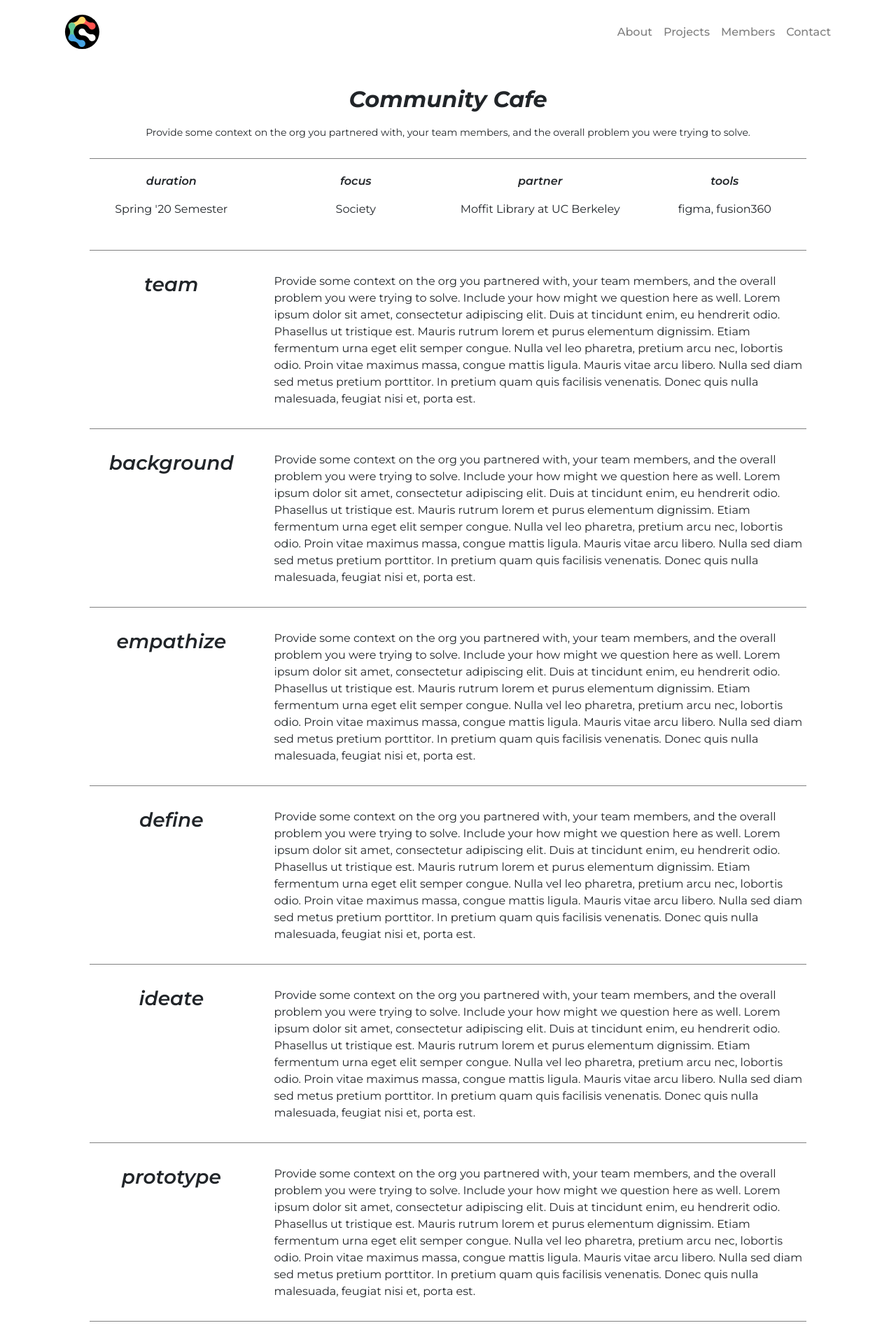
After one commit to inventioncorps/icb-website, a PHP site: page /projects/community-cafe.html in a window 1280 px wide. The commit adds this page. Shown: the top 1920 px of the page at 70% size. Run offline with PHP 8.4, Linux system fonts and the light colour scheme; some libraries are stand-ins or nearby versions.

Commit message:
new projects page for community cafe

```diff
--- a/assets/css/styles.css
+++ b/assets/css/styles.css
@@ -64,19 +64,6 @@ nav {
   height: 75%;
 }
 
-.landing {
-  /* The image used */
-  background-image: url("../img/landingimg.svg");
-
-  /* Full height */
-  height: 100%;
-
-  /* Center and scale the image nicely */
-  background-position: center;
-  background-repeat: no-repeat;
-  background-size: cover;
-}
-
 .landing-text > h3 {
   font-weight: 800;
   font-size: 1.5rem;
@@ -87,6 +74,12 @@ nav {
   font-weight: 800;
   text-transform: uppercase;
   font-size: 2rem;
+  background-color: white;
+}
+
+.contact-txt > h2 {
+  font-weight: 800;
+  font-size: 10px;
   background-color: white;
 }
 
@@ -347,7 +340,7 @@ img:hover {
   display: -ms-grid;
   display: grid;
   -ms-grid-columns: auto auto auto auto auto;
-      grid-template-columns: auto auto auto auto auto;
+  grid-template-columns: auto auto auto auto auto;
   grid-gap: 10px;
   padding: 10px;
 }
@@ -357,4 +350,40 @@ img:hover {
   padding: 20px 0;
   font-size: 30px;
 }
+
+#overview {
+  display: -webkit-box;
+  display: -ms-flexbox;
+  display: flex;
+  -webkit-box-pack: center;
+  -ms-flex-pack: center;
+  justify-content: center;
+}
+
+.overview-container {
+  padding-top: 4vh;
+  padding-right: 10vw;
+  padding-left: 10vw;
+}
+
+.overview-container > p {
+  font-size: 14px;
+}
+
+.project-overview-container {
+  border-top-style: solid;
+  border-top-width: 0.5px;
+  border-top-color: gray;
+  border-bottom-style: solid;
+  border-bottom-width: 0.5px;
+  border-bottom-color: gray;
+  font-style: italic;
+}
+
+.project-content-container {
+  border-bottom-style: solid;
+  border-bottom-width: 0.5px;
+  border-bottom-color: gray;
+  font-style: italic;
+}
 /*# sourceMappingURL=styles.css.map */
--- a/assets/css/styles.scss
+++ b/assets/css/styles.scss
@@ -105,6 +105,12 @@ nav {
     background-color: white;
     // border-bottom: 10px solid $blue;
 }
+
+.contact-txt > h2 {
+    font-weight: 800;
+    font-size: 10px;
+    background-color: white;
+  }
 
 #about, #projects, #contact {
     display: flex;
@@ -284,6 +290,8 @@ footer {
     -ms-flex-wrap: wrap; /* IE10 */
     flex-wrap: wrap;
     padding: 10 10px;
+    padding-bottom: 30px;
+
   }
 
   /* Create four equal columns that sits next to each other */
@@ -367,5 +375,42 @@ footer {
     font-size: 30px;
   }
 
+  //PROJECTS PAGE
+  #overview {
+    display: -webkit-box;
+    display: -ms-flexbox;
+    display: flex;
+    -webkit-box-pack: center;
+        -ms-flex-pack: center;
+            justify-content: center;
+  }
+
+  .overview-container {
+    padding-top: 4vh;
+    padding-right: 10vw;
+    padding-left: 10vw;
+  }
+
+  .overview-container > p {
+      font-size: 14px;
+  }
+
+  .project-overview-container {
+    border-top-style: solid;
+    border-top-width: 0.5px;
+    border-top-color: gray;
+    border-bottom-style: solid;
+    border-bottom-width: 0.5px;
+    border-bottom-color: gray;
+    font-style: italic;
+  }
+
+  .project-content-container {
+    border-bottom-style: solid;
+    border-bottom-width: 0.5px;
+    border-bottom-color: gray;
+    font-style: italic;
+  }
+
   #myClip {
   }
--- a/index.html
+++ b/index.html
@@ -85,7 +85,7 @@
                     </a>
                   </div>
                   <div class="col-sm">
-                    <a href="projects/alemany-farm.html">
+                    <a href="projects/community-cafe.html">
                         <img src="assets/img/community cafe rect.svg" alt="Pizza with a Purpose" style=  "box-shadow: 0px 0px 25px rgba(0, 0, 0, 0.14);">
                     </a>
                   </div>
@@ -148,7 +148,9 @@
     <!-- Contact Section -->
     <section id="contact">
         <div class="container">
+            <div class="contact-txt">
             <h2 id="contact-text">Collaborate with us.</h2>
+            </div>
             <div class="line"></div>
             <div class="social-icons">
                 <a href="mailto:inventioncorps@icb.berkeley.edu" target="_blank"><i class="fas fa-envelope"></i></a>
--- a/projects/alemany-farm.html
+++ b/projects/alemany-farm.html
@@ -99,7 +99,7 @@ body {
   font-style: italic;
   text-decoration: underline;
   text-decoration-color: #99CCFF;
-  text-decoration-thickness: 7px;
+  text-decoration-thickness: 100px;
 }
 
 
--- /dev/null
+++ b/projects/community-cafe.html
@@ -0,0 +1,208 @@
+<!DOCTYPE html>
+<html lang="en" id="top">
+
+<head>
+  <meta charset="UTF-8" />
+  <meta name="viewport" content="width=device-width, initial-scale=1, shrink-to-fit=no">
+
+  <title>Community Cafe</title>
+  <meta name="description" content="Spring 2020: Community Cafe"/>
+  <link rel="icon" href="../assets/img/favicon.ico" type="image/x-icon" />
+
+  <!-- Custom Fonts -->
+  <link href="https://fonts.googleapis.com/css2?family=Montserrat:ital,wght@0,300;0,400;0,500;0,600;0,700;0,800;1,600;1,700&display=swap" rel="stylesheet">
+  <!-- Font Awesome -->
+  <script src="https://kit.fontawesome.com/bd860f6242.js" crossorigin="anonymous"></script>
+  <!-- Bootstrap Styling -->
+  <link rel="stylesheet" href="https://stackpath.bootstrapcdn.com/bootstrap/4.1.3/css/bootstrap.min.css" integrity="sha384-MCw98/SFnGE8fJT3GXwEOngsV7Zt27NXFoaoApmYm81iuXoPkFOJwJ8ERdknLPMO" crossorigin="anonymous">
+  <!-- Custom Styling -->
+  <link rel="stylesheet" href="../assets/css/styles.css" type="text/css" />
+</head>
+
+<body>
+    <!-- Navigation Bar -->
+    <nav class="navbar sticky-top navbar-expand-lg navbar-light">
+        <div class="container">
+            <div class="d-flex flex-grow-1">
+                <a class="navbar-brand" href="../index.html">
+                    <img src="../assets/img/logo.svg" width="65" height="65" class="d-inline-block align-top" alt="Invention Corps Logo">
+                </a>
+                <div class="w-100 text-right">
+                    <button class="navbar-toggler" type="button" data-toggle="collapse" data-target="#navbarNav" aria-controls="navbarNav" aria-expanded="false" aria-label="Toggle navigation">
+                        <span class="navbar-toggler-icon"></span>
+                    </button>
+                </div>
+            </div>
+            <div class="collapse navbar-collapse flex-grow-1 text-right" id="navbarNav">
+                <ul class="navbar-nav ml-auto flex-nowrap">
+                    <li class="nav-item">
+                        <a class="nav-link" href="#about">About</a>
+                    </li>
+                    <li class="nav-item">
+                        <a class="nav-link" href="#projects">Projects</a>
+                    </li>
+                    <li class="nav-item">
+                        <a class="nav-link" href="#members">Members</a>
+                    </li>
+                    <li class="nav-item">
+                        <a class="nav-link" href="#contact">Contact</a>
+                    </li>
+                </ul>
+            </div>
+        </div>
+    </nav>
+
+    <!-- Overview Section -->
+        <div class="overview-container">
+            <h2>Community Cafe</h2>
+            <p class="project" style="text-align: center; padding-bottom: 10px; padding-top: 10px;">
+                Provide some context on the org you partnered with, your team members, and the overall problem you were trying to solve.
+            </p>
+            <div class="project-overview-container">
+                <div class="row">
+                  <div class="col-sm">
+                    <p class="project" style="text-align: center; padding-top: 20px;">
+                        duration
+                    </p>
+                    <p style="text-align: center; font-style: normal;">
+                        Spring '20 Semester
+                    </p>
+                  </div>
+                  <div class="col-sm">
+                    <p class="project" style="text-align: center; padding-top: 20px">
+                        focus
+                    </p>
+                    <p style="text-align: center; font-style: normal;">
+                        Society
+                    </p>
+                  </div>
+                  <div class="col-sm">
+                    <p class="project" style="text-align: center; padding-top: 20px">
+                        partner
+                    </p>
+                    <p style="text-align: center; font-style: normal;">
+                        Moffit Library at UC Berkeley
+                    </p>
+                  </div>
+                  <div class="col-sm">
+                    <p class="project" style="text-align: center; padding-top: 20px">
+                        tools
+                    </p>
+                    <p style="text-align: center; font-style: normal;">
+                        figma, fusion360
+                    </p>
+                  </div>
+                </div>
+              </div>
+        </div>
+        <div class="overview-container">
+            <div class="project-content-container">
+                <div class="row">
+                    <div class="col-3">
+                        <h3 style="text-align: center;">team</h3>
+                    </div>
+                    <div class="col-9" style="font-style: normal;">Provide some context on the org you partnered with, your team members, and the overall problem you were trying to solve. Include your how might we question here as well. Lorem ipsum dolor sit amet, consectetur adipiscing elit. Duis at tincidunt enim, eu hendrerit odio. Phasellus ut tristique est. Mauris rutrum lorem et purus elementum dignissim. Etiam fermentum urna eget elit semper congue. Nulla vel leo pharetra, pretium arcu nec, lobortis odio. Proin vitae maximus massa, congue mattis ligula. Mauris vitae arcu libero. Nulla sed diam sed metus pretium porttitor. In pretium quam quis facilisis venenatis. Donec quis nulla malesuada, feugiat nisi et, porta est.</div>
+                </div>
+            </div>
+        </div>
+        <div class="overview-container">
+            <div class="project-content-container">
+                <div class="row">
+                    <div class="col-3">
+                        <h3 style="text-align: center;">background</h3>
+                    </div>
+                    <div class="col-9" style="font-style: normal;">Provide some context on the org you partnered with, your team members, and the overall problem you were trying to solve. Include your how might we question here as well. Lorem ipsum dolor sit amet, consectetur adipiscing elit. Duis at tincidunt enim, eu hendrerit odio. Phasellus ut tristique est. Mauris rutrum lorem et purus elementum dignissim. Etiam fermentum urna eget elit semper congue. Nulla vel leo pharetra, pretium arcu nec, lobortis odio. Proin vitae maximus massa, congue mattis ligula. Mauris vitae arcu libero. Nulla sed diam sed metus pretium porttitor. In pretium quam quis facilisis venenatis. Donec quis nulla malesuada, feugiat nisi et, porta est.</div>
+                </div>
+            </div>
+        </div>
+        <div class="overview-container">
+            <div class="project-content-container">
+                <div class="row">
+                    <div class="col-3">
+                        <h3 style="text-align: center;">empathize</h3>
+                    </div>
+                    <div class="col-9" style="font-style: normal;">Provide some context on the org you partnered with, your team members, and the overall problem you were trying to solve. Include your how might we question here as well. Lorem ipsum dolor sit amet, consectetur adipiscing elit. Duis at tincidunt enim, eu hendrerit odio. Phasellus ut tristique est. Mauris rutrum lorem et purus elementum dignissim. Etiam fermentum urna eget elit semper congue. Nulla vel leo pharetra, pretium arcu nec, lobortis odio. Proin vitae maximus massa, congue mattis ligula. Mauris vitae arcu libero. Nulla sed diam sed metus pretium porttitor. In pretium quam quis facilisis venenatis. Donec quis nulla malesuada, feugiat nisi et, porta est.</div>
+                </div>
+            </div>
+        </div>
+        <div class="overview-container">
+            <div class="project-content-container">
+                <div class="row">
+                    <div class="col-3">
+                        <h3 style="text-align: center;">define</h3>
+                    </div>
+                    <div class="col-9" style="font-style: normal;">Provide some context on the org you partnered with, your team members, and the overall problem you were trying to solve. Include your how might we question here as well. Lorem ipsum dolor sit amet, consectetur adipiscing elit. Duis at tincidunt enim, eu hendrerit odio. Phasellus ut tristique est. Mauris rutrum lorem et purus elementum dignissim. Etiam fermentum urna eget elit semper congue. Nulla vel leo pharetra, pretium arcu nec, lobortis odio. Proin vitae maximus massa, congue mattis ligula. Mauris vitae arcu libero. Nulla sed diam sed metus pretium porttitor. In pretium quam quis facilisis venenatis. Donec quis nulla malesuada, feugiat nisi et, porta est.</div>
+                </div>
+            </div>
+        </div>
+        <div class="overview-container">
+            <div class="project-content-container">
+                <div class="row">
+                    <div class="col-3">
+                        <h3 style="text-align: center;">ideate</h3>
+                    </div>
+                    <div class="col-9" style="font-style: normal;">Provide some context on the org you partnered with, your team members, and the overall problem you were trying to solve. Include your how might we question here as well. Lorem ipsum dolor sit amet, consectetur adipiscing elit. Duis at tincidunt enim, eu hendrerit odio. Phasellus ut tristique est. Mauris rutrum lorem et purus elementum dignissim. Etiam fermentum urna eget elit semper congue. Nulla vel leo pharetra, pretium arcu nec, lobortis odio. Proin vitae maximus massa, congue mattis ligula. Mauris vitae arcu libero. Nulla sed diam sed metus pretium porttitor. In pretium quam quis facilisis venenatis. Donec quis nulla malesuada, feugiat nisi et, porta est.</div>
+                </div>
+            </div>
+        </div>
+        <div class="overview-container">
+            <div class="project-content-container">
+                <div class="row">
+                    <div class="col-3">
+                        <h3 style="text-align: center;">prototype</h3>
+                    </div>
+                    <div class="col-9" style="font-style: normal;">Provide some context on the org you partnered with, your team members, and the overall problem you were trying to solve. Include your how might we question here as well. Lorem ipsum dolor sit amet, consectetur adipiscing elit. Duis at tincidunt enim, eu hendrerit odio. Phasellus ut tristique est. Mauris rutrum lorem et purus elementum dignissim. Etiam fermentum urna eget elit semper congue. Nulla vel leo pharetra, pretium arcu nec, lobortis odio. Proin vitae maximus massa, congue mattis ligula. Mauris vitae arcu libero. Nulla sed diam sed metus pretium porttitor. In pretium quam quis facilisis venenatis. Donec quis nulla malesuada, feugiat nisi et, porta est.</div>
+                </div>
+            </div>
+        </div>
+        <div class="overview-container">
+            <div class="project-content-container">
+                <div class="row">
+                    <div class="col-3">
+                        <h3 style="text-align: center;">test</h3>
+                    </div>
+                    <div class="col-9" style="font-style: normal;">Provide some context on the org you partnered with, your team members, and the overall problem you were trying to solve. Include your how might we question here as well. Lorem ipsum dolor sit amet, consectetur adipiscing elit. Duis at tincidunt enim, eu hendrerit odio. Phasellus ut tristique est. Mauris rutrum lorem et purus elementum dignissim. Etiam fermentum urna eget elit semper congue. Nulla vel leo pharetra, pretium arcu nec, lobortis odio. Proin vitae maximus massa, congue mattis ligula. Mauris vitae arcu libero. Nulla sed diam sed metus pretium porttitor. In pretium quam quis facilisis venenatis. Donec quis nulla malesuada, feugiat nisi et, porta est.</div>
+                </div>
+            </div>
+        </div>
+        <div class="overview-container">
+            <div class="project-content-container">
+                <div class="row">
+                    <div class="col-3">
+                        <h3 style="text-align: center;">solution</h3>
+                    </div>
+                    <div class="col-9" style="font-style: normal;">Provide some context on the org you partnered with, your team members, and the overall problem you were trying to solve. Include your how might we question here as well. Lorem ipsum dolor sit amet, consectetur adipiscing elit. Duis at tincidunt enim, eu hendrerit odio. Phasellus ut tristique est. Mauris rutrum lorem et purus elementum dignissim. Etiam fermentum urna eget elit semper congue. Nulla vel leo pharetra, pretium arcu nec, lobortis odio. Proin vitae maximus massa, congue mattis ligula. Mauris vitae arcu libero. Nulla sed diam sed metus pretium porttitor. In pretium quam quis facilisis venenatis. Donec quis nulla malesuada, feugiat nisi et, porta est.</div>
+                </div>
+            </div>
+        </div>
+        <div class="overview-container">
+            <div class="project-content-container">
+                <div class="row">
+                    <div class="col-3">
+                        <h3 style="text-align: center;">next steps</h3>
+                    </div>
+                    <div class="col-9" style="font-style: normal;">Provide some context on the org you partnered with, your team members, and the overall problem you were trying to solve. Include your how might we question here as well. Lorem ipsum dolor sit amet, consectetur adipiscing elit. Duis at tincidunt enim, eu hendrerit odio. Phasellus ut tristique est. Mauris rutrum lorem et purus elementum dignissim. Etiam fermentum urna eget elit semper congue. Nulla vel leo pharetra, pretium arcu nec, lobortis odio. Proin vitae maximus massa, congue mattis ligula. Mauris vitae arcu libero. Nulla sed diam sed metus pretium porttitor. In pretium quam quis facilisis venenatis. Donec quis nulla malesuada, feugiat nisi et, porta est.</div>
+                </div>
+            </div>
+        </div>
+
+    <!-- Footer -->
+    <!-- <footer>
+        <div class="container d-flex justify-content-center align-items-center">
+            <p>Invention Corps 2020</p>
+        </div>
+    </footer> -->
+
+    <!-- Bootstrap Scripts -->
+    <script src="https://code.jquery.com/jquery-3.3.1.slim.min.js" integrity="sha384-q8i/X+965DzO0rT7abK41JStQIAqVgRVzpbzo5smXKp4YfRvH+8abtTE1Pi6jizo" crossorigin="anonymous"></script>
+    <script src="https://cdnjs.cloudflare.com/ajax/libs/popper.js/1.14.3/umd/popper.min.js" integrity="sha384-ZMP7rVo3mIykV+2+9J3UJ46jBk0WLaUAdn689aCwoqbBJiSnjAK/l8WvCWPIPm49" crossorigin="anonymous"></script>
+    <script src="https://stackpath.bootstrapcdn.com/bootstrap/4.1.3/js/bootstrap.min.js" integrity="sha384-ChfqqxuZUCnJSK3+MXmPNIyE6ZbWh2IMqE241rYiqJxyMiZ6OW/JmZQ5stwEULTy" crossorigin="anonymous"></script>
+    <!-- Animation Libraries -->
+    <script src="assets/js/particles.js"></script>
+    <script src="assets/js/app.js"></script>
+    <!-- Custom Scripts -->
+    <script src="assets/js/script.js"></script>
+    <script src="assets/js/members.js"></script>
+</body>
+
+</html>
```
Also changed, not shown: 1 other file.
